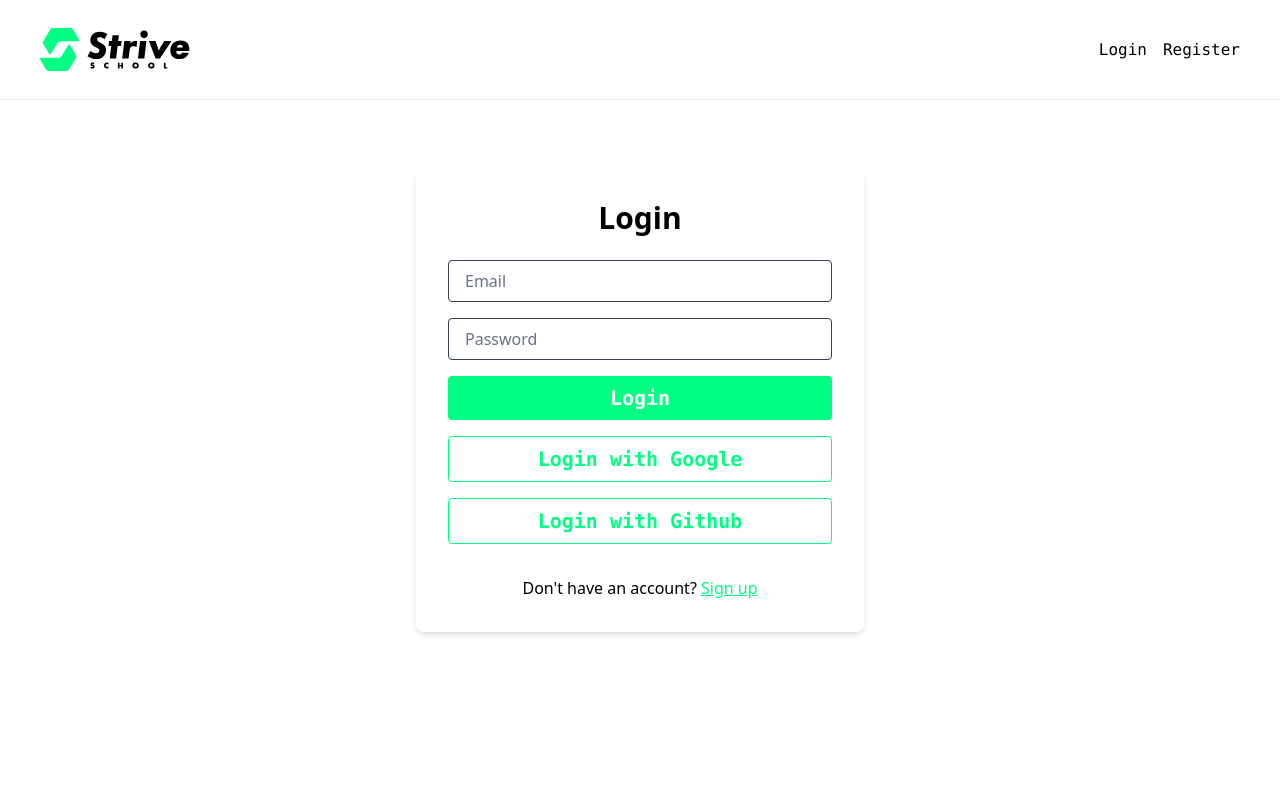
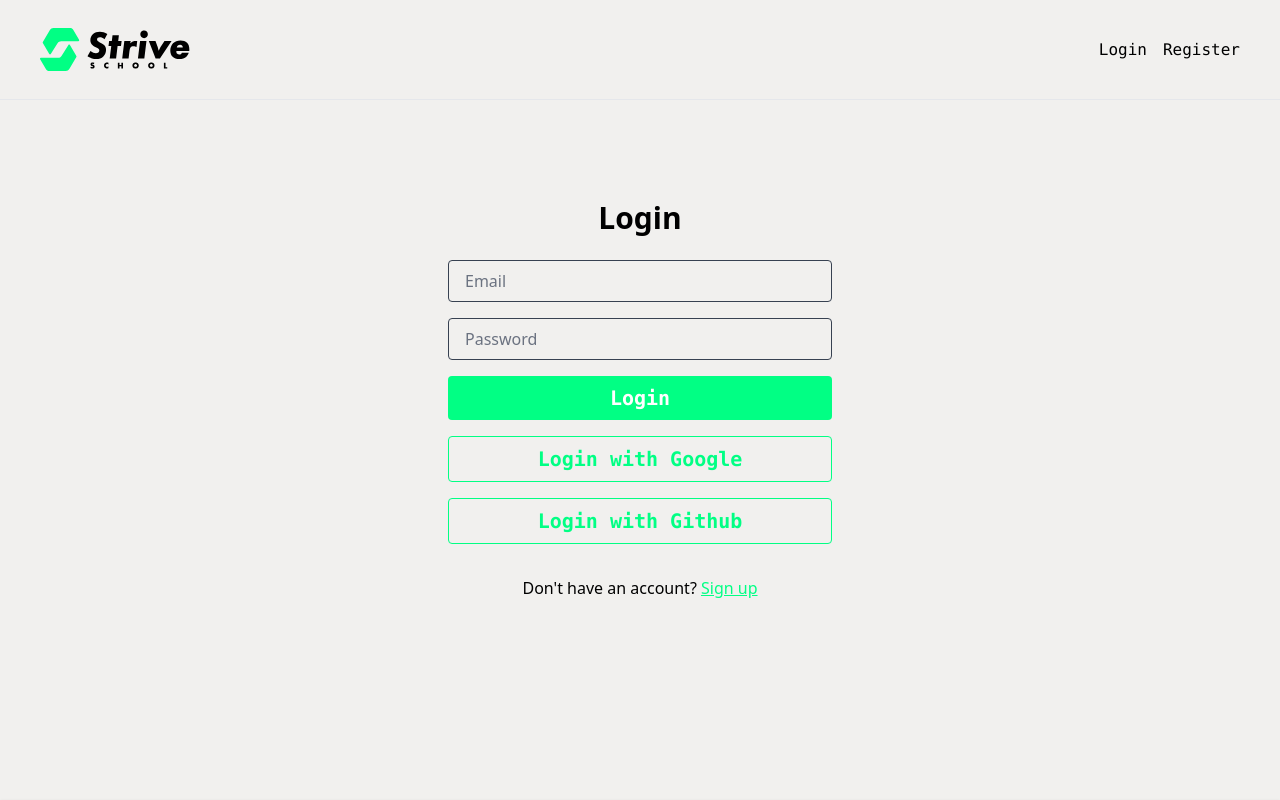
Before and after one commit to MoriFGC/Project-Mern, a React (Vite) app in the folder frontEnd/: page /login in a window 1280 px wide. Shown: the top 800 px of the page. Built offline with nearby package versions, Linux system fonts and the light colour scheme; no server answers.

Commit message:
modifiche footer

```diff
--- a/frontEnd/src/components/FlowbiteFooter.jsx
+++ b/frontEnd/src/components/FlowbiteFooter.jsx
@@ -11,12 +11,12 @@ import { DarkThemeToggle } from 'flowbite-react'
 
 export function FlowbiteFT({ darkMode, toggleDarkMode }) {
   return (
-    <Footer container className="dark:bg-black transition-all duration-300 ease-in-out">
+    <Footer container className="dark:bg-footer transition-all duration-300 ease-in-out border-t border-gray-200 dark:border-t-white/30 rounded-none h-80">
       <div className="max-w-7xl mx-auto w-full ">
         <div className="grid w-full justify-between sm:flex sm:justify-between md:flex md:grid-cols-1">          <div>
             <Link to="/">
               <Footer.Brand
-                className="md:w-[150px]" src={darkMode ? logoDark : logoWhite} alt="Strive logo"
+                className="md:w-[150px] my-5 md:m-0" src={darkMode ? logoDark : logoWhite} alt="Strive logo"
               />
             </Link>
           </div>
--- a/frontEnd/src/components/Footer.jsx
+++ /dev/null
@@ -1,32 +0,0 @@
-import React from 'react'
-import { Link } from 'react-router-dom'
-import logoDark from '../assets/logoDark.svg'
-import logoWhite from '../assets/logoWhite.svg'
-import { DarkThemeToggle } from 'flowbite-react'
-
-export default function Footer({ darkMode, toggleDarkMode }) {
-  return (
-    <footer className='px-10 py-8 w-full h-96 mt-auto flex flex-col justify-center bg-white dark:bg-black border-t border-gray-200 dark:border-white/30 transition-colors duration-300 relative'>
-        <div className='flex flex-col md:flex-row justify-between items-center w-full'>
-            <div>
-                <Link to='/'>
-                    <img className="md:w-[150px]" src={darkMode ? logoDark : logoWhite} alt="Strive logo" />
-                </Link>
-            </div>
-            <DarkThemeToggle onClick={toggleDarkMode} className='text-black dark:text-white mt-5 lg:mt-0 hover:border-verde border-2 border-solid border-transparent hover:bg-transparent transition-all duration-300 ease-in-out lg:absolute lg:left-1/2 lg:transform lg:-translate-x-1/2 '/>
-            <div className='flex items-center gap-4'>
-                <ul className='text-black dark:text-white flex flex-col mt-5 md:mt-0 md:flex-row gap-4 items-center text-[20px] font-semibold'>
-                    <li className='hover:underline transition-all duration-300 ease-in-out'><a href="#">Privacy Policy | GDPR</a></li>
-                    <li className='hover:underline transition-all duration-300 ease-in-out'><a href="#">About</a></li>
-                    <li className='hover:underline transition-all duration-300 ease-in-out'><a href="#">Contacts</a></li>
-                </ul>
-
-            </div>
-        </div>
-        <div className='border-t border-gray-200 dark:border-white/30 w-full my-8'></div>
-        <div className='flex flex-col items-center mb-3'>
-            <p className='text-black dark:text-white text-sm'>© 2024 Strive. All rights reserved.</p>
-        </div>
-    </footer>
-  )
-}
--- a/frontEnd/src/components/NavBar.jsx
+++ b/frontEnd/src/components/NavBar.jsx
@@ -48,7 +48,7 @@ export default function Navbar({ darkMode }) {
   };
 
   return (
-    <nav className="flex justify-between items-center px-10 py-5 h-[100px] text-black dark:text-white bg-white dark:bg-black fixed top-0 w-full z-50 transition-colors duration-300 border-b border-gray-200 dark:border-white/30 ">
+    <nav className="flex justify-between items-center px-10 py-5 h-[100px] text-black dark:text-white bg-[#F1F0EE] dark:bg-black fixed top-0 w-full z-50 transition-colors duration-300 border-b border-gray-200 dark:border-white/30 ">
       <div>
         <Link to="/">
           <img className="md:w-[150px]" src={darkMode ? logoDark : logoWhite} alt="Strive logo" />
--- a/frontEnd/src/index.css
+++ b/frontEnd/src/index.css
@@ -3,5 +3,5 @@
 @tailwind utilities;
 
 body {
-  @apply bg-white text-black dark:bg-black dark:text-white transition-colors duration-300;
+  @apply bg-[#F1F0EE] text-black dark:bg-black dark:text-white transition-colors duration-300;
 }
--- a/frontEnd/src/pages/Login.jsx
+++ b/frontEnd/src/pages/Login.jsx
@@ -59,7 +59,7 @@ export default function Login() {
   return (
     <div className="min-h-screen flex items-center justify-center px-4 sm:px-6 lg:px-8">
       <div className="max-w-md w-full space-y-8">
-        <div className="bg-transparent p-8 rounded-lg shadow-md">
+        <div className="bg-transparent p-8">
           <h2 className="text-3xl font-bold mb-6 text-black dark:text-white text-center">Login</h2>
           <form onSubmit={handleSubmit} className="space-y-4">
             <div>
@@ -69,7 +69,7 @@ export default function Login() {
                 placeholder="Email"
                 onChange={handleChange}
                 required
-                className="w-full px-4 py-2 rounded bg-white dark:bg-gray-800 text-black dark:text-white border border-gray-700 focus:outline-none focus:border-green-500"
+                className="w-full px-4 py-2 rounded bg-transparent dark:bg-gray-800 text-black dark:text-white border border-gray-700 focus:outline-none focus:border-green-500"
               />
             </div>
             <div>
@@ -79,7 +79,7 @@ export default function Login() {
                 placeholder="Password"
                 onChange={handleChange}
                 required
-                className="w-full px-4 py-2 rounded bg-white dark:bg-gray-800 text-black dark:text-white border border-gray-700 focus:outline-none focus:border-green-500"
+                className="w-full px-4 py-2 rounded bg-transparent dark:bg-gray-800 text-black dark:text-white border border-gray-700 focus:outline-none focus:border-green-500"
               />
             </div>
             <button
@@ -90,12 +90,12 @@ export default function Login() {
             </button>
             <button
               onClick={handleGoogleLogin}
-              className="w-full text-verde border border-verde text-xl font-mono font-semibold py-2 rounded hover:bg-green-700 transition duration-300">
+              className="w-full text-verde border border-verde text-xl font-mono font-bold py-2 rounded hover:bg-green-400 hover:dark:bg-green-700 transition duration-300">
               Login with Google
             </button>
             <button
               onClick={handleGitHubLogin}
-              className="w-full text-verde border border-verde text-xl font-mono font-semibold py-2 rounded hover:bg-green-700 transition duration-300">
+              className="w-full text-verde border border-verde text-xl font-mono font-bold py-2 rounded hover:bg-green-400 hover:dark:bg-green-700 transition duration-300">
               Login with Github
             </button>
           </form>
```
